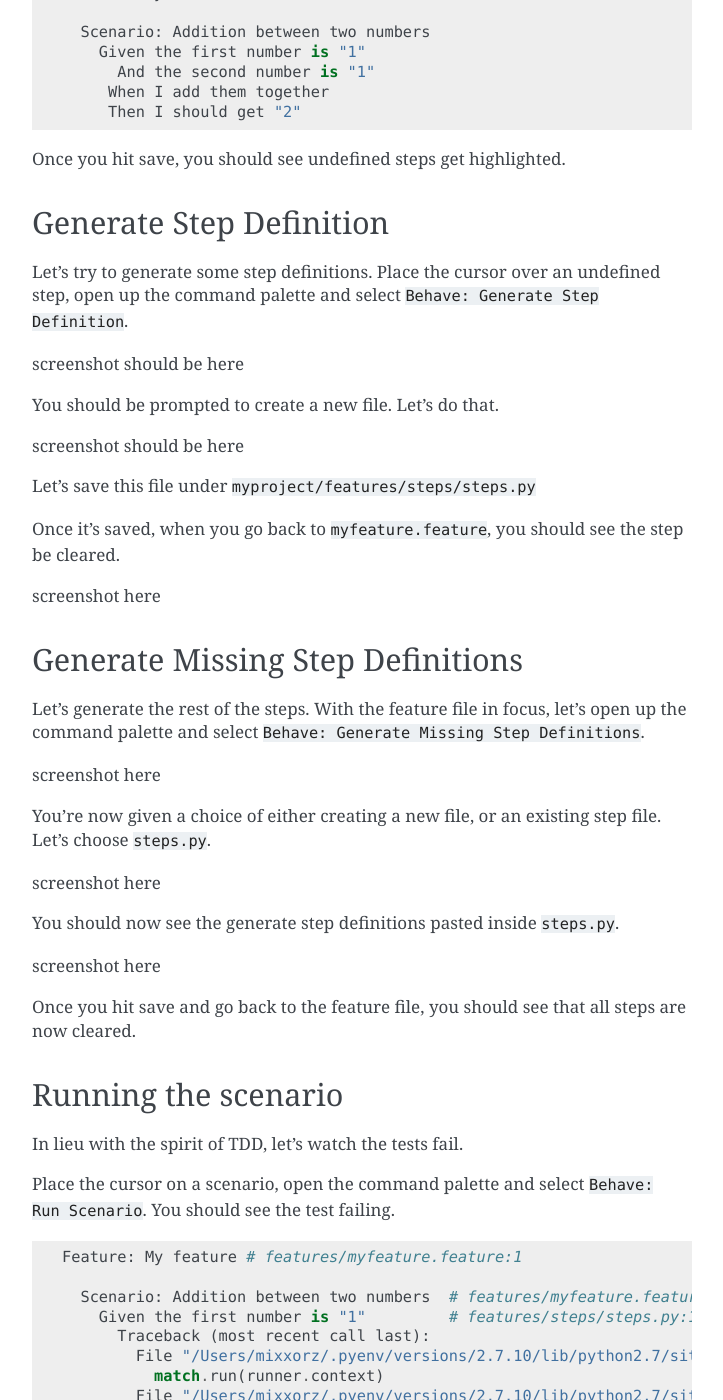
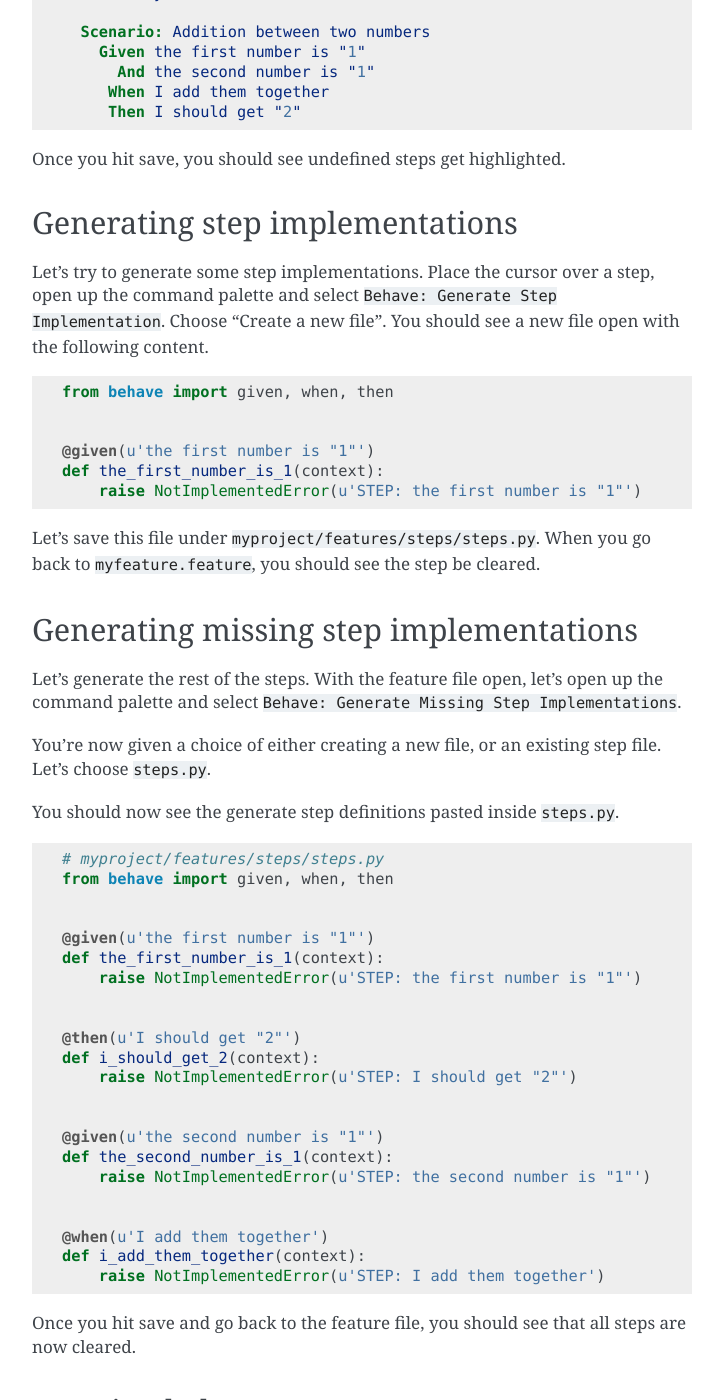
Before and after one commit to mixxorz/BehaveToolkit, a Sphinx documentation site: the page built from docs/gettingstarted.rst, in a window 1280 px wide and 1400 px high, scrolled down 545 px. Shown: the whole window, without its empty margins (388-1111 px from the left). Built offline with Sphinx 7.4.7, drawn with Linux system fonts in a browser that asks for light colours; some of the changed text lies outside the part shown.

Commit message:
Edited gettingstarted.rst

```diff
--- a/docs/gettingstarted.rst
+++ b/docs/gettingstarted.rst
@@ -15,15 +15,15 @@ Then, let's start create our project structure
       steps/
       myfeature.feature
 
-Let's open the project directory in sublime:
+Open the project directory in sublime:
 
 .. code::
 
   $ subl myproject/
 
-Let's add a sample scenario:
+Then, let's add a simple scenario.
 
-.. code::
+.. code-block:: gherkin
 
   # myproject/features/myfeature.feature
   Feature: My feature
@@ -37,54 +37,76 @@ Let's add a sample scenario:
 
 Once you hit save, you should see undefined steps get highlighted.
 
-Generate Step Definition
-------------------------
+Generating step implementations
+-------------------------------
 
-Let's try to generate some step definitions. Place the cursor over an undefined
-step, open up the command palette and select
-``Behave: Generate Step Definition``.
+Let's try to generate some step implementations. Place the cursor over a step,
+open up the command palette and select
+``Behave: Generate Step Implementation``. Choose "Create a new file". You should
+see a new file open with the following content.
 
-screenshot should be here
+.. code-block:: python
 
-You should be prompted to create a new file. Let's do that.
+  from behave import given, when, then
 
-screenshot should be here
 
-Let's save this file under ``myproject/features/steps/steps.py``
+  @given(u'the first number is "1"')
+  def the_first_number_is_1(context):
+      raise NotImplementedError(u'STEP: the first number is "1"')
 
-Once it's saved, when you go back to ``myfeature.feature``, you should see the
-step be cleared.
 
-screenshot here
+Let's save this file under ``myproject/features/steps/steps.py``. When you go
+back to ``myfeature.feature``, you should see the step be cleared.
 
-Generate Missing Step Definitions
----------------------------------
+Generating missing step implementations
+---------------------------------------
 
-Let's generate the rest of the steps. With the feature file in focus, let's
+Let's generate the rest of the steps. With the feature file open, let's
 open up the command palette and select
-``Behave: Generate Missing Step Definitions``.
-
-screenshot here
+``Behave: Generate Missing Step Implementations``.
 
 You're now given a choice of either creating a new file, or an existing step
 file. Let's choose ``steps.py``.
 
-screenshot here
-
 You should now see the generate step definitions pasted inside ``steps.py``.
 
-screenshot here
+.. code-block:: python
+
+  # myproject/features/steps/steps.py
+  from behave import given, when, then
+
+
+  @given(u'the first number is "1"')
+  def the_first_number_is_1(context):
+      raise NotImplementedError(u'STEP: the first number is "1"')
+
+
+  @then(u'I should get "2"')
+  def i_should_get_2(context):
+      raise NotImplementedError(u'STEP: I should get "2"')
+
+
+  @given(u'the second number is "1"')
+  def the_second_number_is_1(context):
+      raise NotImplementedError(u'STEP: the second number is "1"')
+
+
+  @when(u'I add them together')
+  def i_add_them_together(context):
+      raise NotImplementedError(u'STEP: I add them together')
+
+
 
 Once you hit save and go back to the feature file, you should see that all
 steps are now cleared.
 
-Running the scenario
---------------------
+Running behave
+--------------
 
 In lieu with the spirit of TDD, let's watch the tests fail.
 
-Place the cursor on a scenario, open the command palette and select
-``Behave: Run Scenario``. You should see the test failing.
+Place the cursor over a scenario, open the command palette and select
+``Behave: Run Behave``. You should see the test failing.
 
 .. code::
 
@@ -116,15 +138,15 @@ Place the cursor on a scenario, open the command palette and select
 
 Let's implement the tests.
 
-.. code:: python
+.. code-block:: python
 
   # myproject/features/steps/steps.py
   from behave import given, when, then
 
 
-  @when(u'I add them together')
-  def i_add_them_together(context):
-      context._sum = context._first_num + context._second_num
+  @given(u'the first number is "{num:d}"')
+  def the_first_number_is_1(context, num):
+      context._first_num = num
 
 
   @then(u'I should get "{num:d}"')
@@ -132,16 +154,16 @@ Let's implement the tests.
       assert num == context._sum
 
 
-  @given(u'the first number is "{num:d}"')
-  def the_first_number_is_1(context, num):
-      context._first_num = num
-
-
   @given(u'the second number is "{num:d}"')
   def the_second_number_is_1(context, num):
       context._second_num = num
 
-When you run the scenario, the tests should now pass:
+
+  @when(u'I add them together')
+  def i_add_them_together(context):
+      context._sum = context._first_num + context._second_num
+
+When you run behave, the tests should now pass:
 
 .. code::
 
@@ -158,13 +180,13 @@ When you run the scenario, the tests should now pass:
   4 steps passed, 0 failed, 0 skipped, 0 undefined
   Took 0m0.001s
 
-Specific Scenarios
+Specific scenarios
 ~~~~~~~~~~~~~~~~~~
 
 If you want, you can run only specific scenarios. Let's add a new scenario,
 with different numbers this time.
 
-.. code:: gherkin
+.. code-block:: gherkin
 
   Scenario: Addition between different numbers
     Given the first number is "2"
@@ -172,20 +194,17 @@ with different numbers this time.
      When I add them together
      Then I should get "5"
 
-Place the cursor over the second scenario. When you run the scenario, it will
-only run the scenario under your cursor.
+Place the cursor over the second scenario. When you run behave, it will only
+run the scenario under your cursor.
 
-Running All Scenarios In The Current Feature
-~~~~~~~~~~~~~~~~~~~~~~~~~~~~~~~~~~~~~~~~~~~~
+Run all scenarios in the current feature
+~~~~~~~~~~~~~~~~~~~~~~~~~~~~~~~~~~~~~~~~
 
 If you want to run all scenarios in the current feature, just place your cursor
-on the first line of the feature file, and run the scenario
+on the first line of the feature file, and run behave.
 
-Running Everything
-~~~~~~~~~~~~~~~~~~
+Run all features
+~~~~~~~~~~~~~~~~
 
-If you want to run all scenarios in all features, just run the scenario while
-you don't have a feature file open.
-
-
-.. _installed: /installation.html
+If you want to run all scenarios in all features, just run behave without a
+feautre file open.
```
Also changed, not shown: other parts of docs/gettingstarted.rst (+2 -2 lines).
